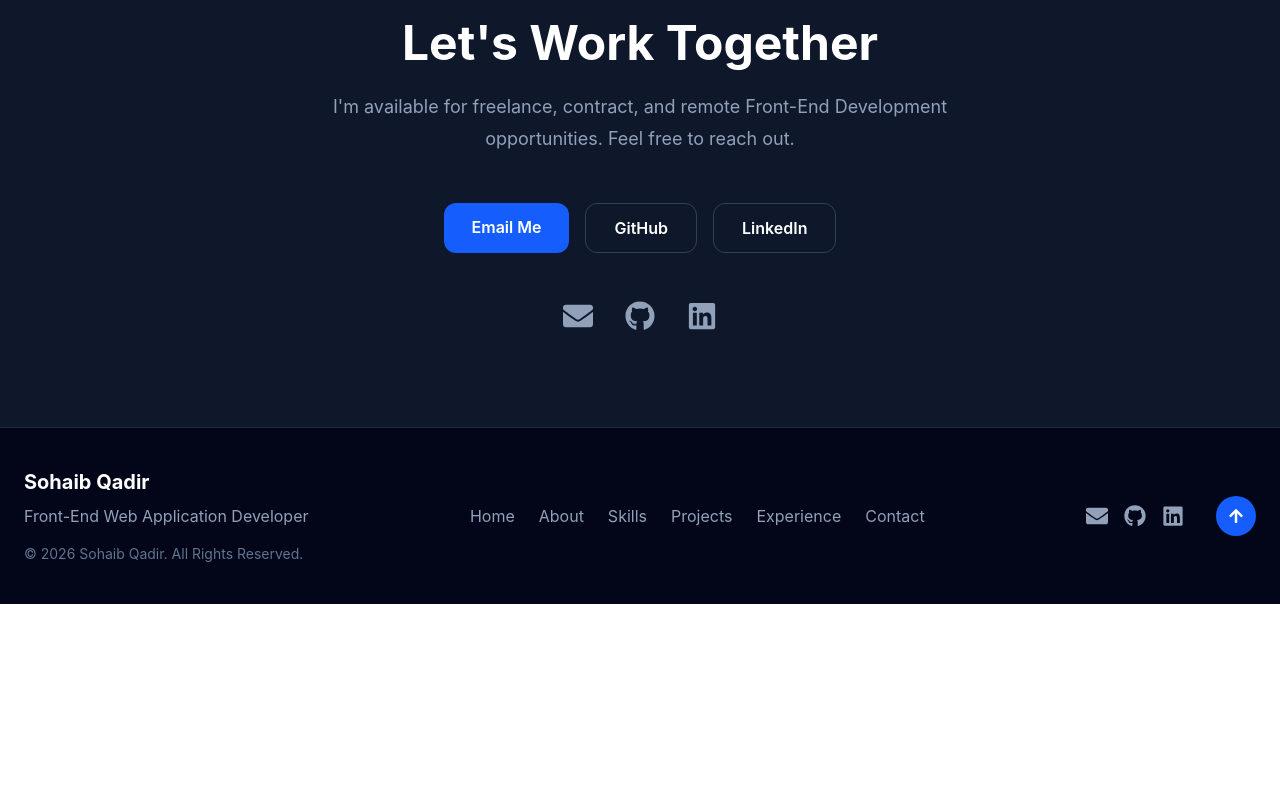
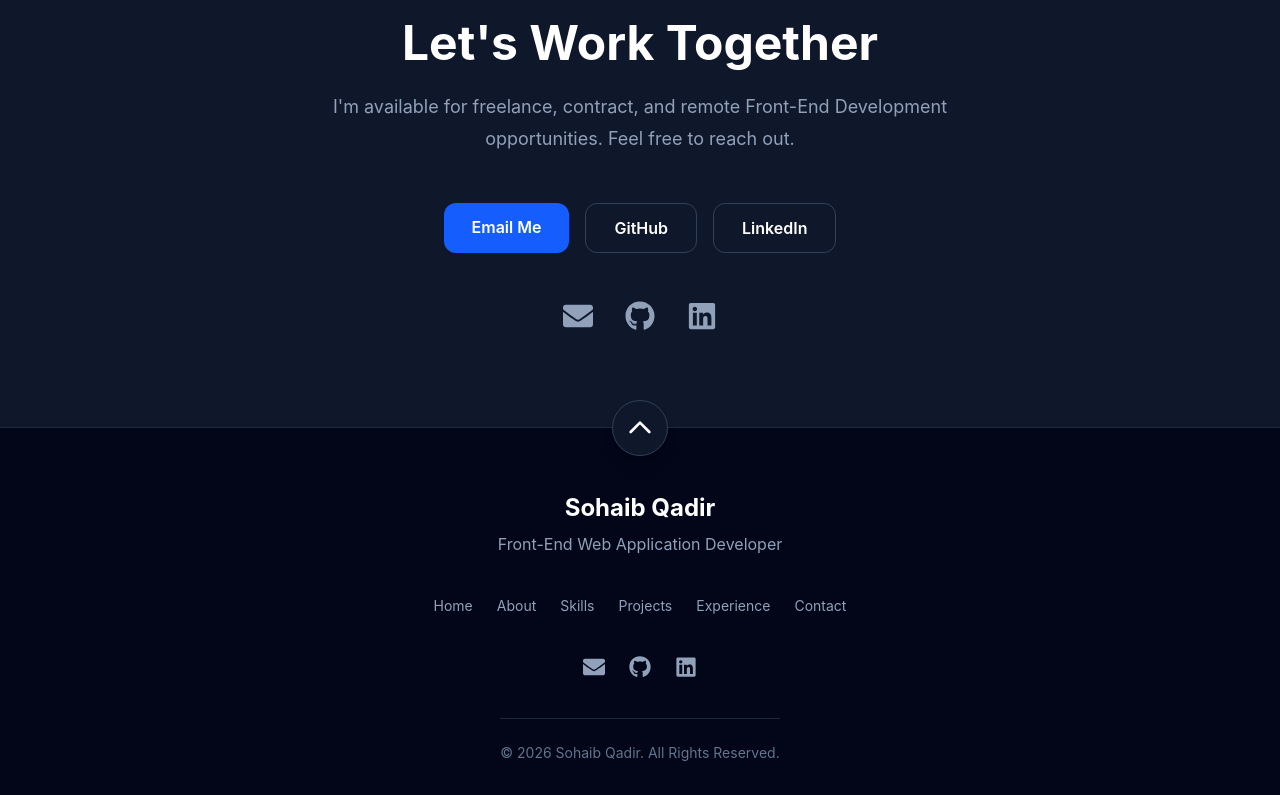
Before and after one commit to sohaib-qadir-nizamani/Portfolio, a React app: page / in a window 1280 px wide. Shown: the part 5732-6527 px from the top of the page. Before the commit the page ends 6336 px from the top, so only its background shows below. Built offline with nearby package versions, Linux system fonts and the light colour scheme; the HTML template or start-up script is replaced by a standard one.

Commit message:
feat: Update the footer visuals

```diff
--- a/src/Components/sections/Footer.jsx
+++ b/src/Components/sections/Footer.jsx
@@ -1,48 +1,75 @@
-import { FaArrowUp, FaGithub, FaLinkedin, FaEnvelope } from "react-icons/fa";
+import { FaEnvelope, FaGithub, FaLinkedin } from "react-icons/fa";
 
 const Footer = () => {
   const year = new Date().getFullYear();
 
   return (
-    <footer className="border-t border-slate-800 bg-slate-950">
-      <div className="mx-auto flex max-w-7xl flex-col items-center justify-between gap-8 px-6 py-10 md:flex-row">
-        <div>
-          <h3 className="text-xl font-bold text-white">Sohaib Qadir</h3>
+    <footer className="relative border-t border-slate-800 bg-slate-950">
+      {/* Back to Top Button */}
+      <a
+        href="#home"
+        aria-label="Back to top"
+        className="absolute top-0 left-1/2 flex h-14 w-14 -translate-x-1/2 -translate-y-1/2 items-center justify-center rounded-full border border-slate-700 bg-slate-900 shadow-lg transition-all duration-300 hover:-translate-x-1/2 hover:-translate-y-[60%] hover:border-blue-500 hover:bg-blue-600"
+      >
+        <svg
+          xmlns="http://www.w3.org/2000/svg"
+          className="h-8 w-8 rotate-180 text-white"
+          fill="none"
+          viewBox="0 0 24 24"
+          stroke="currentColor"
+          strokeWidth="2"
+        >
+          <path
+            strokeLinecap="round"
+            strokeLinejoin="round"
+            d="M19 9l-7 7-7-7"
+          />
+        </svg>
+      </a>
+
+      <div className="mx-auto flex max-w-7xl flex-col items-center gap-10 px-6 pt-16 pb-8">
+        {/* Branding */}
+        <div className="text-center">
+          <h3 className="text-2xl font-bold text-white">Sohaib Qadir</h3>
 
           <p className="mt-2 text-slate-400">
             Front-End Web Application Developer
           </p>
-
-          <p className="mt-4 text-sm text-slate-500">
-            © {year} Sohaib Qadir. All Rights Reserved.
-          </p>
         </div>
 
-        <nav className="flex flex-wrap justify-center gap-6 text-slate-400">
-          <a href="#home" className="hover:text-blue-400">
+        {/* Navigation */}
+        <nav className="flex flex-wrap justify-center gap-6 text-sm text-slate-400">
+          <a href="#home" className="transition hover:text-blue-400">
             Home
           </a>
-          <a href="#about" className="hover:text-blue-400">
+
+          <a href="#about" className="transition hover:text-blue-400">
             About
           </a>
-          <a href="#skills" className="hover:text-blue-400">
+
+          <a href="#skills" className="transition hover:text-blue-400">
             Skills
           </a>
-          <a href="#projects" className="hover:text-blue-400">
+
+          <a href="#projects" className="transition hover:text-blue-400">
             Projects
           </a>
-          <a href="#experience" className="hover:text-blue-400">
+
+          <a href="#experience" className="transition hover:text-blue-400">
             Experience
           </a>
-          <a href="#contact" className="hover:text-blue-400">
+
+          <a href="#contact" className="transition hover:text-blue-400">
             Contact
           </a>
         </nav>
 
-        <div className="flex items-center gap-4">
+        {/* Social Links */}
+        <div className="flex items-center gap-6">
           <a
-            href="mailto:sohaib.qadir82@gmail.com"
-            className="text-slate-400 transition hover:text-blue-400"
+            href="mailto:sohaib.qadir82@@gmail.com"
+            aria-label="Email"
+            className="text-slate-400 transition duration-300 hover:-translate-y-1 hover:text-blue-400"
           >
             <FaEnvelope size={22} />
           </a>
@@ -51,7 +78,8 @@ const Footer = () => {
             href="https://github.com/sohaib-qadir-nizamani"
             target="_blank"
             rel="noreferrer"
-            className="text-slate-400 transition hover:text-blue-400"
+            aria-label="GitHub"
+            className="text-slate-400 transition duration-300 hover:-translate-y-1 hover:text-blue-400"
           >
             <FaGithub size={22} />
           </a>
@@ -60,18 +88,18 @@ const Footer = () => {
             href="https://www.linkedin.com/in/sohaib-qadir-5a9256b0/"
             target="_blank"
             rel="noreferrer"
-            className="text-slate-400 transition hover:text-blue-400"
+            aria-label="LinkedIn"
+            className="text-slate-400 transition duration-300 hover:-translate-y-1 hover:text-blue-400"
           >
             <FaLinkedin size={22} />
           </a>
+        </div>
 
-          <a
-            href="#home"
-            aria-label="Back to top"
-            className="ml-4 rounded-full bg-blue-600 p-3 text-white transition hover:bg-blue-700"
-          >
-            <FaArrowUp />
-          </a>
+        {/* Copyright */}
+        <div className="border-t border-slate-800 pt-6 text-center">
+          <p className="text-sm text-slate-500">
+            © {year} Sohaib Qadir. All Rights Reserved.
+          </p>
         </div>
       </div>
     </footer>
```
